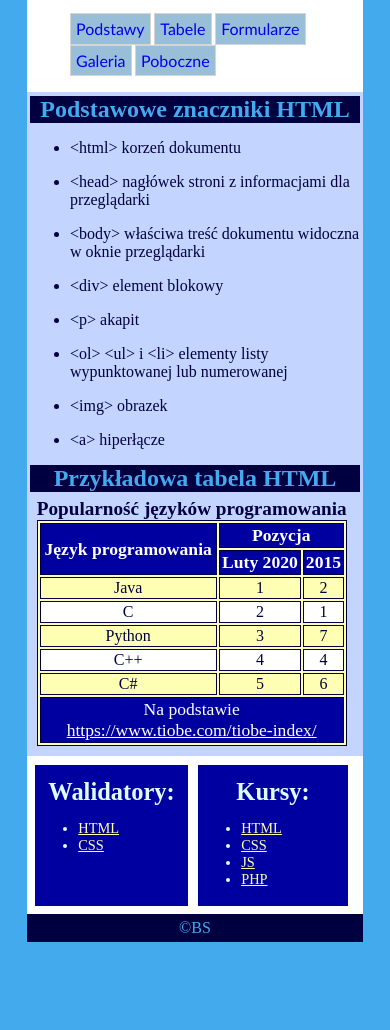
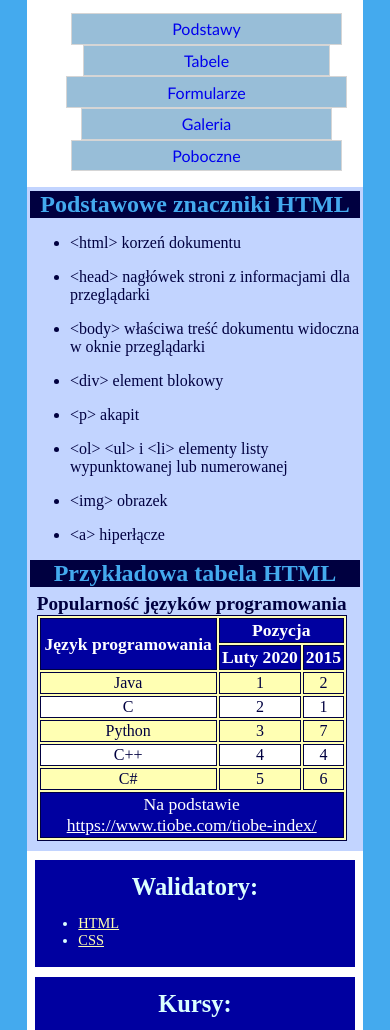
Before and after one commit to BartoszSkowyra22/PAI_Basic_Project, a plain HTML site: page tabele.html in a window 390 px wide. Shown: the part 48-1078 px from the top of the page. Before the commit the page ends 998 px from the top, so only its background shows below. Drawn offline with Linux system fonts and the light colour scheme.

Commit message:
Mini project

```diff
--- a/CSS/style.css
+++ b/CSS/style.css
@@ -42,7 +42,7 @@ aside{
     width:20%;
     padding:1%;
 }
-@media screen and (max-width: 886px) {
+@media screen and (min-width: 401px) and (max-width: 886px) {
     #zawartosc{
         flex-flow: column wrap;
     }
@@ -59,6 +59,25 @@ aside{
     }
     aside .box{
         width: 46%;
+        padding: 1%;
+    }
+}
+@media screen and (max-width: 480px) {
+    #zawartosc{
+        flex-flow: column wrap;
+    }
+    #tresc {
+        width:98%;
+        padding:1%;
+    }
+    aside{
+        display: flex;
+        flex-wrap: wrap;
+        width: 98%;
+        padding: 1%;
+    }
+    aside .box {
+        width: 100%;
         padding: 1%;
     }
 }
@@ -83,44 +102,84 @@ footer{
 
 /*Zadanie 3.4*/
 #nav {
-    text-align: left;
-    overflow: hidden;
+    display: flex;
+    justify-content: flex-start;
+    align-items: center;
     font-family: calibri, tahoma, sans-serif;
 }
+
+ul#nav {
+    display: flex;
+    list-style-type: none;
+    padding: 0;
+    margin-left: 20px;
+}
+
 ul#nav li {
     border: 1px solid #d5d5d5;
     list-style-type: none;
-    float: left;
     background: #98bed8;
     margin-left: 3px;
+    display: flex;
+    flex-direction: column;
+    position: relative;
 }
+
 ul#nav li:hover {
     border: 1px solid #d5d5d5;
     list-style-type: none;
-    float: left;
     background: #f0f0f0;
     margin-left: 3px;
 }
+
 ul#nav li a {
-    display : block;
-    padding : 4pt;
-    text-decoration : none; }
+    display: block;
+    padding: 4pt;
+    text-decoration: none;
+}
+
 ul#nav li li a {
     width: 160px;
 }
+
 ul#nav li li:hover {
     background: white;
 }
+
 ul#nav li ul {
-    overflow: hidden;
     display: none;
+    flex-direction: column;
+    position: absolute;
+    left: 0;
+    top: 100%;
 }
-ul#nav li:hover ul {
-    position: absolute;
+
+ul#nav li:hover > ul {
     background: #aaa;
     padding: 0;
-    display: block;
-    width: 177px;
+    display: flex;
+}
+
+@media (max-width: 520px) {
+    ul#nav {
+        display: flex;
+        flex-direction: column;
+        justify-content: flex-start;
+    }
+
+    ul#nav li {
+        text-align: left;
+
+    }
+
+    ul#nav li:hover > ul {
+        z-index: 10;
+    }
+
+    ul#nav > li > a {
+        padding-left: 100px;
+        padding-right: 100px;
+    }
 }
 
 /*Zadanie 3.5*/
```
